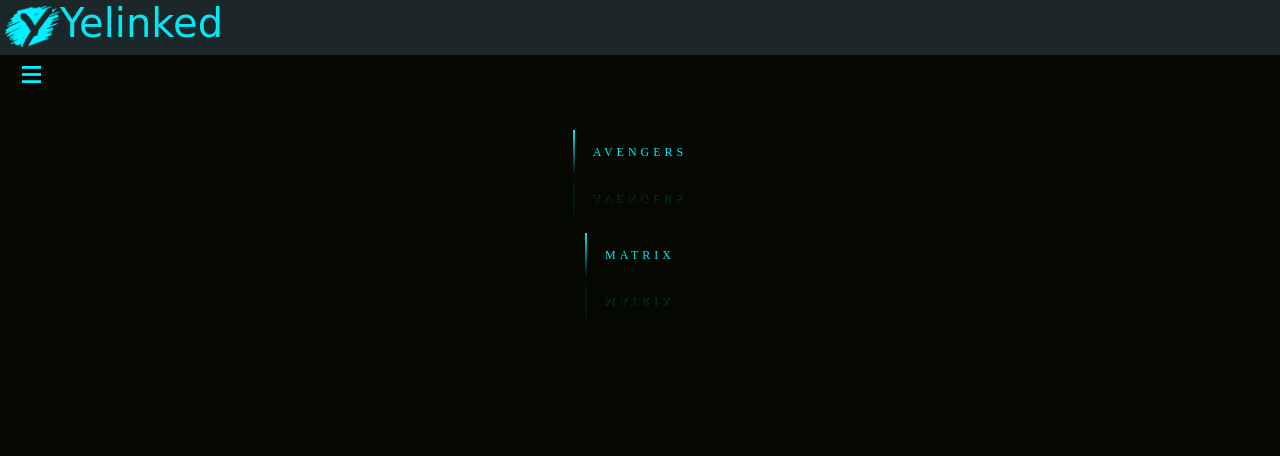
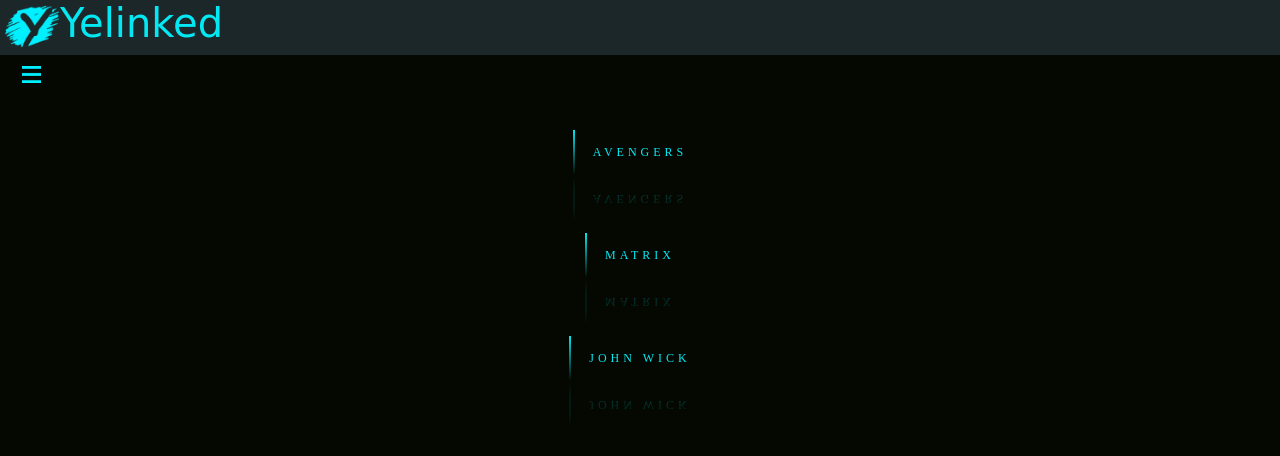
Before and after one commit to legendarysannin7917/yelinkedmovies, a plain HTML site: page movies.html in a window 1280 px wide. Drawn offline with Linux system fonts and the light colour scheme.

Commit message:
Update movies.html

```diff
--- a/movies.html
+++ b/movies.html
@@ -48,6 +48,17 @@
 			<br>
 			<br>
 			<br>
+			<a name="areatype" href="names/johnwick.html">
+				<span></span>
+				<span></span>
+				<span></span>
+				<span></span>
+				John Wick
+			</a>
+			<br>
+			<br>
+			<br>
+			<br>
 		</div>
 		<script src="script.js"></script>
 	</body>
```
